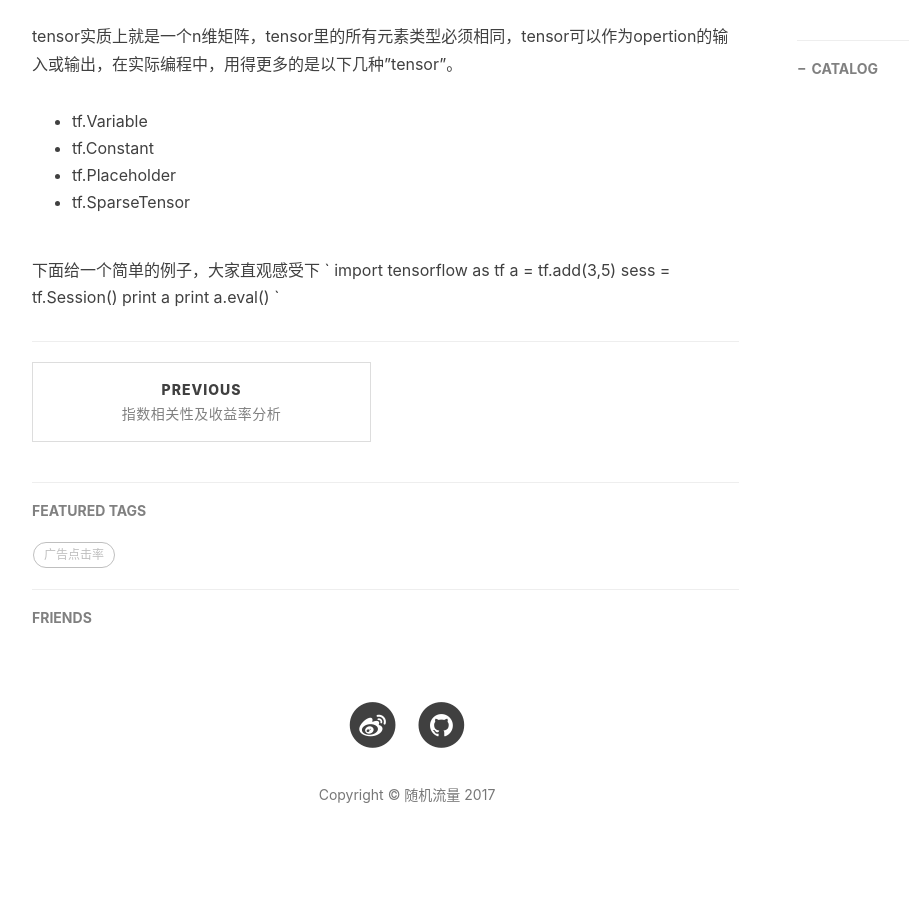
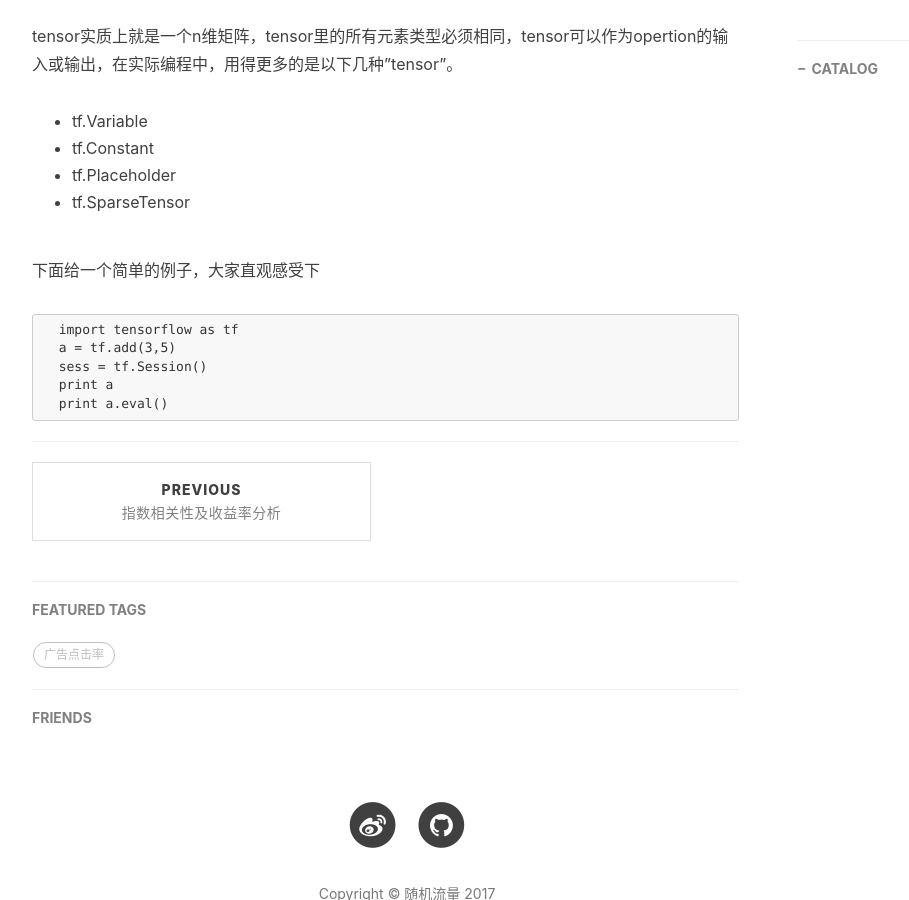
Before and after one commit to tongming/tongming.github.io, a Jekyll site: the page built from _posts/2017-08-16-tensorflow-chapter1.md, in a window 1280 px wide and 900 px high, scrolled down 715 px. Shown: the whole window, without its empty margins (233-1142 px from the left). Built offline with Jekyll 4.4.1, drawn with Linux system fonts in a browser that asks for light colours; nearby versions of some CDN libraries; comment, search, counter and statistics services are not loaded.

Commit message:
add new contents

````diff
--- a/_posts/2017-08-16-tensorflow-chapter1.md
+++ b/_posts/2017-08-16-tensorflow-chapter1.md
@@ -18,9 +18,10 @@ tensor实质上就是一个n维矩阵，tensor里的所有元素类型必须相
 - tf.SparseTensor
 
 下面给一个简单的例子，大家直观感受下
-` import tensorflow as tf
+```
+  import tensorflow as tf
   a = tf.add(3,5)
   sess = tf.Session()
   print a
   print a.eval()
-`
+```
````
